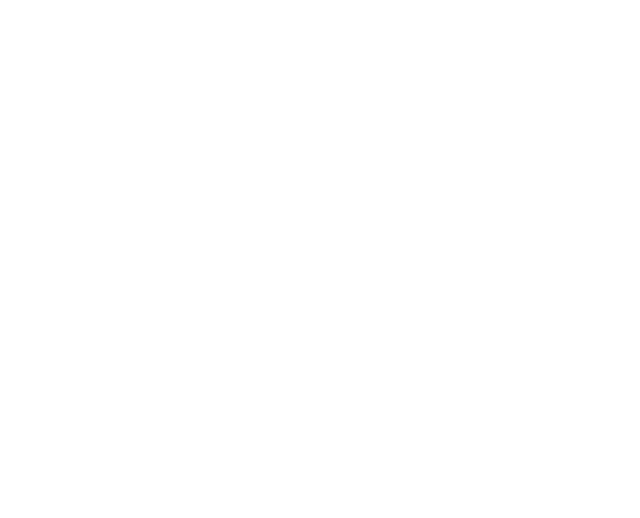
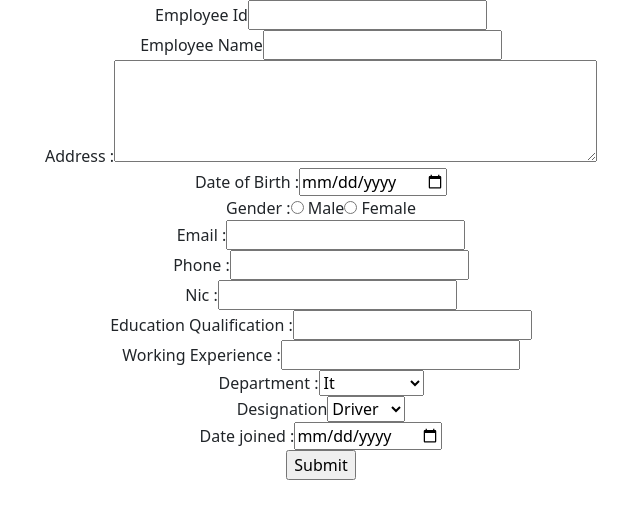
Before and after one commit to devinbi/WD_B01_ITP_G04, a React (Create React App) app in the folder frontend/: page / in a window 1280 px wide. Shown: the top 518 px of the page, without its empty margins (319-959 px from the left). Built offline with nearby package versions, Linux system fonts and the light colour scheme.

Commit message:
Add employee

```diff
--- a/frontend/src/App.js
+++ b/frontend/src/App.js
@@ -1,12 +1,15 @@
-
 import React from 'react';
 import './App.css';
+import AddEmployee from './components/employeeManagement/AddEmployee';
+
 
 
 function App() {
   return (
-    <div className='App'>
 
+    <div className = 'App'>
+
+      <AddEmployee/>
 
     </div>
   );
--- /dev/null
+++ b/frontend/src/components/employeeManagement/AddEmployee.js
@@ -0,0 +1,182 @@
+import React,{useState} from 'react';
+import axios from 'axios';
+
+
+
+export  default function AddEmployee(){
+
+  const [employeeId, setId] = useState("");
+  const [name, setName] = useState("");
+  const [address, setAddress] = useState("");
+  const [dob, setBdate] = useState("");
+  const [gender, setGender] = useState("");
+  const [email, setEmail] = useState("");
+  const [phone, setPhone] = useState("");
+  const [nic, setNic] = useState("");
+  const [eQuality, setEquality]= useState("");
+  const [wExperence, setWexperence] = useState("");
+  const [department, setDepartment] = useState("");
+  const [designation, setDesignation] = useState("");
+  const [jDate, setJdate] = useState("");
+
+  function sendData(e){
+      e.preventDefault();
+
+      const newEmployee = {
+        employeeId,
+        name,
+        address,
+        dob,
+        gender,
+        email,
+        phone,
+        nic,
+        eQuality,
+        wExperence,
+        department,
+        designation,
+        jDate
+      }
+
+  console.log(newEmployee)
+      axios.post("http://localhost:8070/employee/add",newEmployee).then(()=>{
+          alert("Success");
+
+
+
+      }).catch((err)=>{
+          alert(err);
+      })
+
+  }
+    return(
+     <div>
+    <form onSubmit={sendData}>
+     <label  for="employeeId">Employee Id</label>
+     <input id="employeeId" className="input-text js-input" type="text"  required
+       onChange={(e)=>{
+
+    setId(e.target.value);
+      }
+      }
+     / ><br/>
+     <label  for="name">Employee Name</label>
+     <input id="name" className="input-text js-input" type="text" required
+       onChange={(e)=>{
+
+      setName(e.target.value);
+      }
+      }
+     /><br/>
+     <label for="address">Address :</label>
+     <textarea id="address" name="address" rows="4" cols="50"
+            onChange={(e)=>{
+
+      setAddress(e.target.value);
+      }
+      }></textarea>
+     <br/>
+     <label for="birthday">Date of Birth :</label>
+     <input type="date" id="birthday" name="birthday"
+              onChange={(e)=>{
+
+      setBdate(e.target.value);
+      }
+      }
+     />
+     <br/>
+     <lable for="gender">Gender  :</lable>
+     <input type="radio" name="gender" value="male" id="gender"
+     onChange={(e)=>{
+
+setGender(e.target.value);
+}
+}/> Male
+     <input type="radio" name="gender" value="female" id ="gender"
+        onChange={(e)=>{
+
+setGender(e.target.value);
+}
+}
+     /> Female
+     <br/>
+     <label  for="email">Email :</label>
+     <input id="email" className="input-text js-input" type="email" required
+        onChange={(e)=>{
+
+setEmail(e.target.value);
+}
+}
+     /><br/>
+     <label  for="phone">Phone :</label>
+     <input id="phone" className="input-text js-input" type="text" required
+       onChange={(e)=>{
+
+setPhone(e.target.value);
+}
+}
+     /><br/>
+     <label  for="nic">Nic :</label>
+     <input id="nic" className="input-text js-input" type="text" required
+       onChange={(e)=>{
+
+setNic(e.target.value);
+}
+}
+     /><br/>
+     <label  for="equalification">Education Qualification :</label>
+     <input id="equalification" className="input-text js-input" type="text" required
+       onChange={(e)=>{
+
+setEquality(e.target.value);
+}
+}
+     /><br/>
+     <label  for="wexperience">Working Experience :</label>
+     <input id="experience" className="input-text js-input" type="text" required
+        onChange={(e)=>{
+
+          setWexperence(e.target.value);
+}
+}
+     /><br/>
+     <label for="Department">Department :</label>
+      <select name="Department" id="Department"
+       onChange={(e)=>{
+
+        setDepartment(e.target.value);
+}
+}>
+        <option value="it">It</option>
+        <option value="Production">Production</option>
+        <option value="HR">HR</option>
+        <option value="Account">Account</option>
+      </select>
+      <br/>
+     <label for="Designationrs">Designation</label>
+      <select name="Designation" id="Designation"
+       onChange={(e)=>{
+
+setDesignation(e.target.value);
+}
+}>
+        <option value="driver">Driver</option>
+        <option value="Officer">Officer</option>
+        <option value="worker">Worker</option>
+
+      </select>
+      <br/>
+    <label for="jdate">Date joined :</label>
+     <input type="date" id="jdate" name="jdate"
+        onChange={(e)=>{
+
+setJdate(e.target.value);
+}
+}
+     />
+     <br/>
+     <input type="submit"/>
+     </form>
+     </div>
+    )
+}
```
Also changed, not shown: 1 other file (tests, documents, lock files or other folders).
